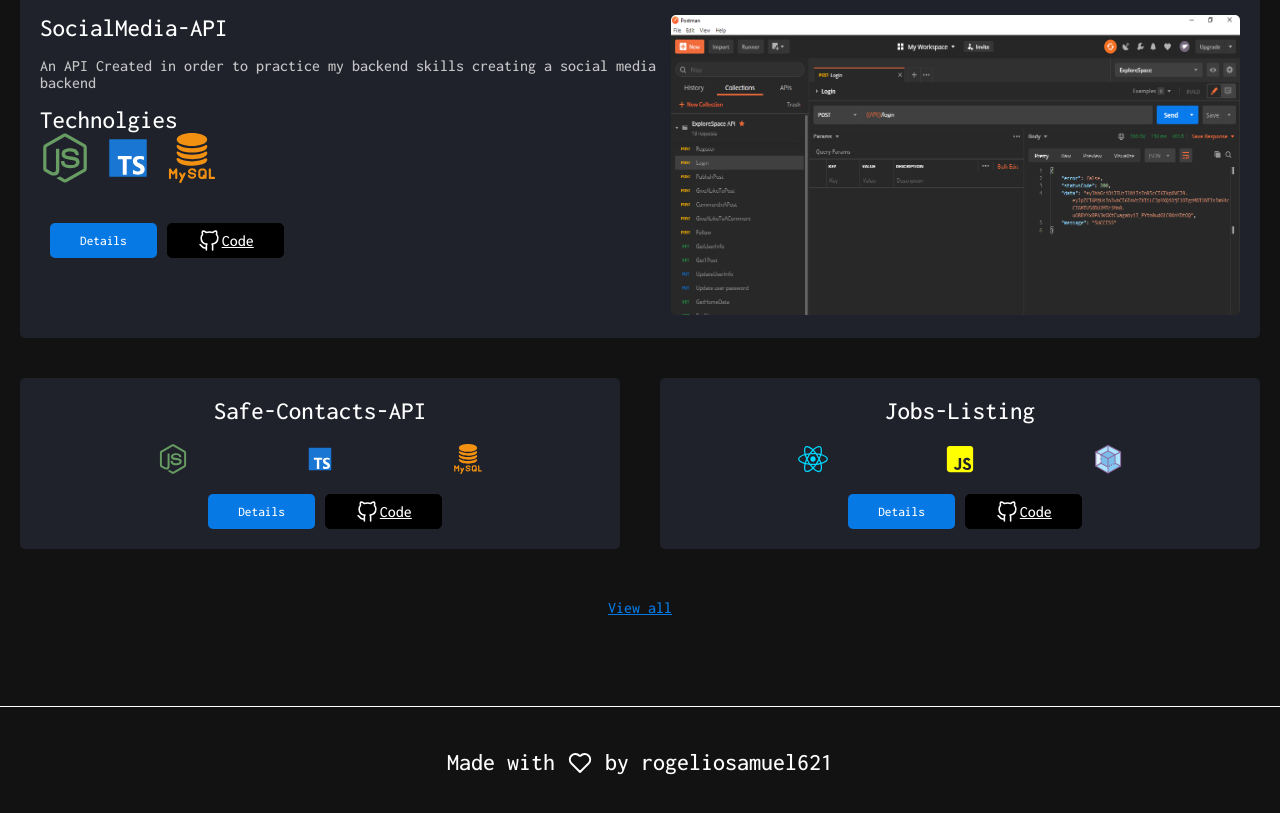
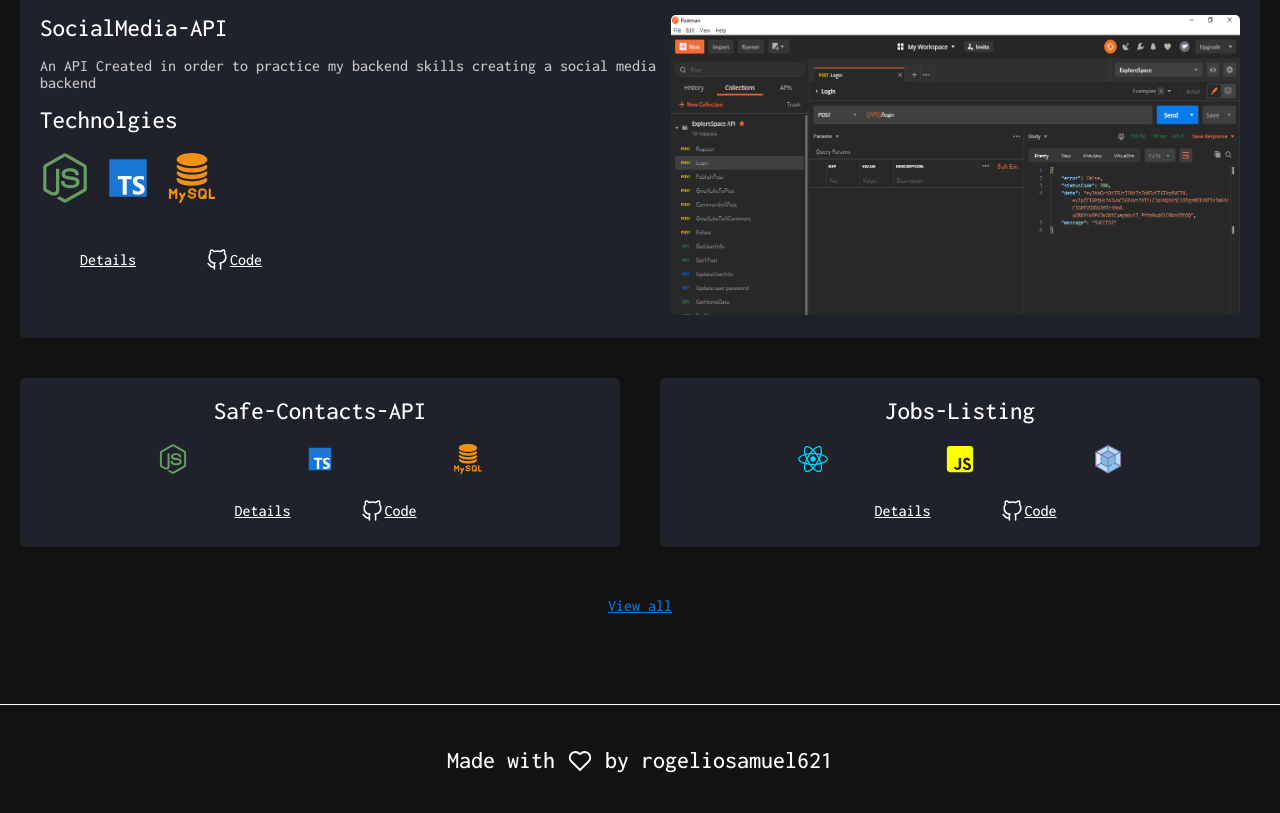
Before and after one commit to sam-621/rogeliosamuel.com, a React app: page / in a window 1280 px wide. Shown: the part 862-1675 px from the top of the page. Built offline with nearby package versions, Linux system fonts and the light colour scheme.

Commit message:
[UPDATE] Styles from buttons. [SOLVED] problems from render methods

```diff
--- a/src/assets/FeaturedProjects.js
+++ b/src/assets/FeaturedProjects.js
@@ -4,7 +4,11 @@ export const FeaturedProjectsData = [
     title: "SocialMedia-API",
     littleDescription:
       "An API Created in order to practice my backend skills creating a social media backend",
-    technologies: [0, 1, 2],
+    technologies: [
+      { icon: 0, title: "Node.js" },
+      { icon: 1, title: "Typescript" },
+      { icon: 2, title: "MySQL" },
+    ],
     Repo: "https://github.com/rogeliosamuel621/Social-Media-API",
     demo: "https://github.com/rogeliosamuel621/Social-Media-API",
     features: ["Some", "some1"],
--- a/src/assets/project.js
+++ b/src/assets/project.js
@@ -4,7 +4,11 @@ export const projectData = [
     title: "Safe-Contacts-API",
     littleDescription:
       "An API for a web aplication that i create time ago. This API is to learn and practice Typescript",
-    technologies: [0, 1, 2],
+    technologies: [
+      { icon: 0, title: "Node.js" },
+      { icon: 1, title: "Typescript" },
+      { icon: 2, title: "MySQL" },
+    ],
     Repo: "https://github.com/rogeliosamuel621/Safe-contacts-API",
     demo: "https://github.com/rogeliosamuel621/Safe-contacts-API",
   },
@@ -13,7 +17,11 @@ export const projectData = [
     title: "Jobs-Listing",
     littleDescription:
       "Project created in order to practice Reactjs. Challenge from frontendmentor",
-    technologies: [3, 4, 5],
+    technologies: [
+      { icon: 3, title: "React" },
+      { icon: 4, title: "Javascript" },
+      { icon: 5, title: "Webpack" },
+    ],
     Repo: "https://github.com/rogeliosamuel621/Jobs-Listing",
     demo: "https://rogeliosamuel621.github.io/Jobs-Listing/",
   },
--- a/src/assets/styles/components/btn/primaryButton.css
+++ b/src/assets/styles/components/btn/primaryButton.css
@@ -1,8 +1,15 @@
 .PrimaryButton {
+  transition: 0.2s;
   font-family: "Inconsolata", monospace;
+  font-size: 16px;
   padding: 5px 30px;
   border: none;
-  background-color: #0779e4;
+  background: none;
+  text-decoration: underline;
   color: white;
-  border-radius: 5px;
 }
+.PrimaryButton:hover {
+  transition: 0.2s;
+  background-color: black;
+  box-shadow: 0 0 10px 0 black;
+}
--- a/src/assets/styles/components/btn/secondaryButton.css
+++ b/src/assets/styles/components/btn/secondaryButton.css
@@ -1,15 +1,18 @@
 .SecondaryButton {
+  transition: 0.2s;
   font-family: "Inconsolata", monospace;
   transition: 0.3s;
   display: flex;
   justify-content: center;
   align-items: center;
   padding: 4px 29px;
-  background-color: black;
   color: white;
-  border: 1px solid black;
-  border-radius: 5px;
 }
 .SecondaryButton p {
   margin: 0;
 }
+.SecondaryButton:hover {
+  transition: 0.2s;
+  background-color: black;
+  box-shadow: 0 0 10px 0 black;
+}
--- a/src/assets/styles/components/molecules/feturedProjectDescription.css
+++ b/src/assets/styles/components/molecules/feturedProjectDescription.css
@@ -1,4 +1,5 @@
 .FeaturedProjectDescription-Technologies {
+  margin-top: 20px;
   display: flex;
   justify-content: space-between;
   width: 28%;
--- a/src/components/molecules/FeaturedProjectDescription.jsx
+++ b/src/components/molecules/FeaturedProjectDescription.jsx
@@ -34,6 +34,7 @@ const FeaturedProjectDescription = ({
                 src={iconsTechnologies[index]}
                 width="50px"
                 height="50px"
+                title={technology.title}
               />
             );
           })}
--- a/src/containers/Project.jsx
+++ b/src/containers/Project.jsx
@@ -19,13 +19,15 @@ const Project = ({ Title, Technologies, Repo }) => {
         <Subtitles Content={Title} />
       </div>
       <div className="Project-techIcons">
-        {Technologies.map((technologie) => {
+        {Technologies.map((technologie, index) => {
           return (
             <img
-              src={techIcons[technologie]}
+              key={index}
+              src={techIcons[technologie.icon]}
               alt="SocialMedia-API image"
               width="30px"
               height="30px"
+              title={technologie.title}
             />
           );
         })}
--- a/src/containers/Projects.jsx
+++ b/src/containers/Projects.jsx
@@ -31,6 +31,7 @@ const FeaturedProjects = () => {
         {projectData.map((project) => {
           return (
             <Project
+              key={project.ID}
               Title={project.title}
               Technologies={project.technologies}
               Repo={project.Repo}
--- a/src/containers/projectDescription.jsx
+++ b/src/containers/projectDescription.jsx
@@ -78,11 +78,12 @@ const ProjectDescription = ({ ID }) => {
           {FeaturedProjectsData[ID].technologies.map((tech, index) => {
             return (
               <img
-                src={techIcons[tech]}
+                src={techIcons[tech.icon]}
                 alt=""
                 width="50px"
                 height="50px"
                 key={index}
+                title={tech.title}
               />
             );
           })}
```
